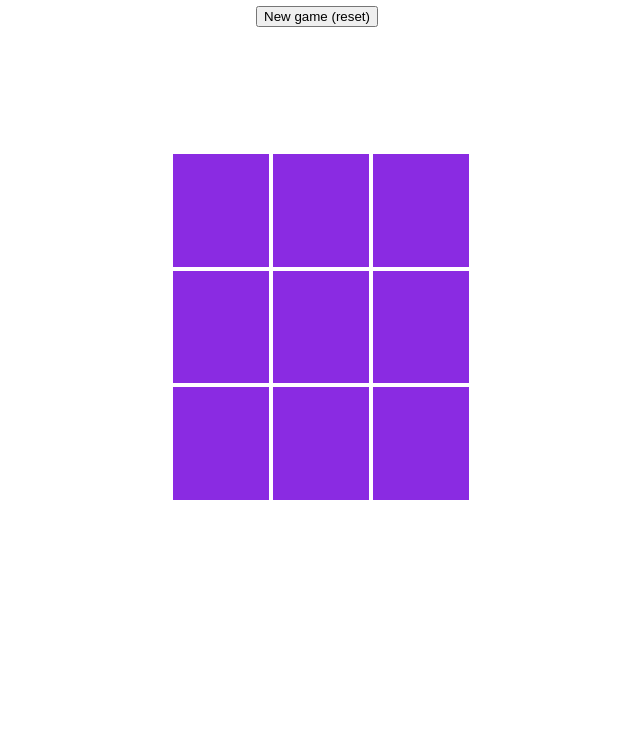
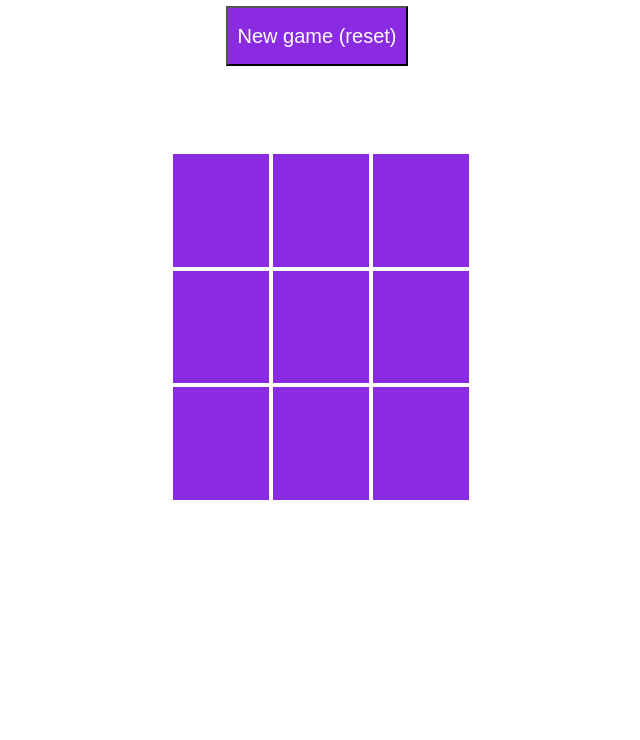
Before and after one commit to djolesusername/Tic-Tac-Toe---odin, a plain HTML site: page index.html in a window 1280 px wide. Shown: the part 60-800 px from the top of the page, without its empty margins (323-963 px from the left). Drawn offline with Linux system fonts and the light colour scheme.

Commit message:
style button

```diff
--- a/main.css
+++ b/main.css
@@ -30,3 +30,10 @@ body {
   background-color: green;
 
 }
+button {
+  background-color: blueviolet;
+  color: white;
+  height: 60px;
+  font-size: 20px;
+  padding: 10px;
+}
```
